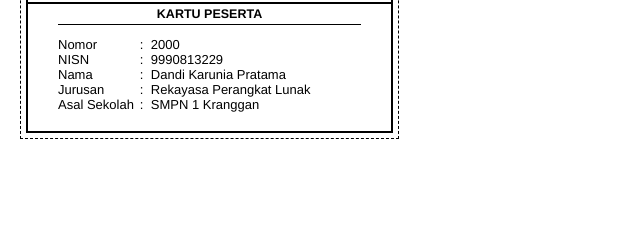
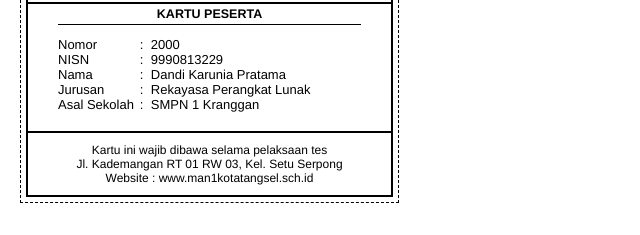
Before and after one commit to dandikp/kartu-ppdb, a plain HTML site: page default/index.html in a window 1280 px wide. Shown: the part 105-340 px from the top of the page, without its empty margins (0-640 px from the left). Drawn offline with nearby package versions, Linux system fonts and the light colour scheme; files that its build step writes are made by us from their sources.

Commit message:
add footer to default template

```diff
--- a/default/index.html
+++ b/default/index.html
@@ -52,6 +52,11 @@
           </div>
         </div>
       </div>
+      <div class="kartu-ppdb__footer">
+        <p class="kartu-ppdb__footer-item">Kartu ini wajib dibawa selama pelaksaan tes</p>
+        <p class="kartu-ppdb__footer-item">Jl. Kademangan RT 01 RW 03, Kel. Setu Serpong</p>
+        <p class="kartu-ppdb__footer-item">Website : www.man1kotatangsel.sch.id</p>
+      </div>
     </div>
   </div>
 </body>
--- a/default/src/scss/kartu-ppdb.scss
+++ b/default/src/scss/kartu-ppdb.scss
@@ -117,4 +117,22 @@
 		padding-left: 5px;
 	}
 
+	&__footer {
+		display: flex;
+		flex-flow: column nowrap;
+		justify-self: flex-end;
+		justify-content: center;
+		align-content: center;
+		align-items: center;
+		width: 100%;
+		height: 100%;
+		padding: 10px 30px;
+		border-top: 2px solid black;
+	}
+
+	&__footer-item {
+		display: block;
+		font-size: 12px;
+		text-align: center;
+	}
 }
```
